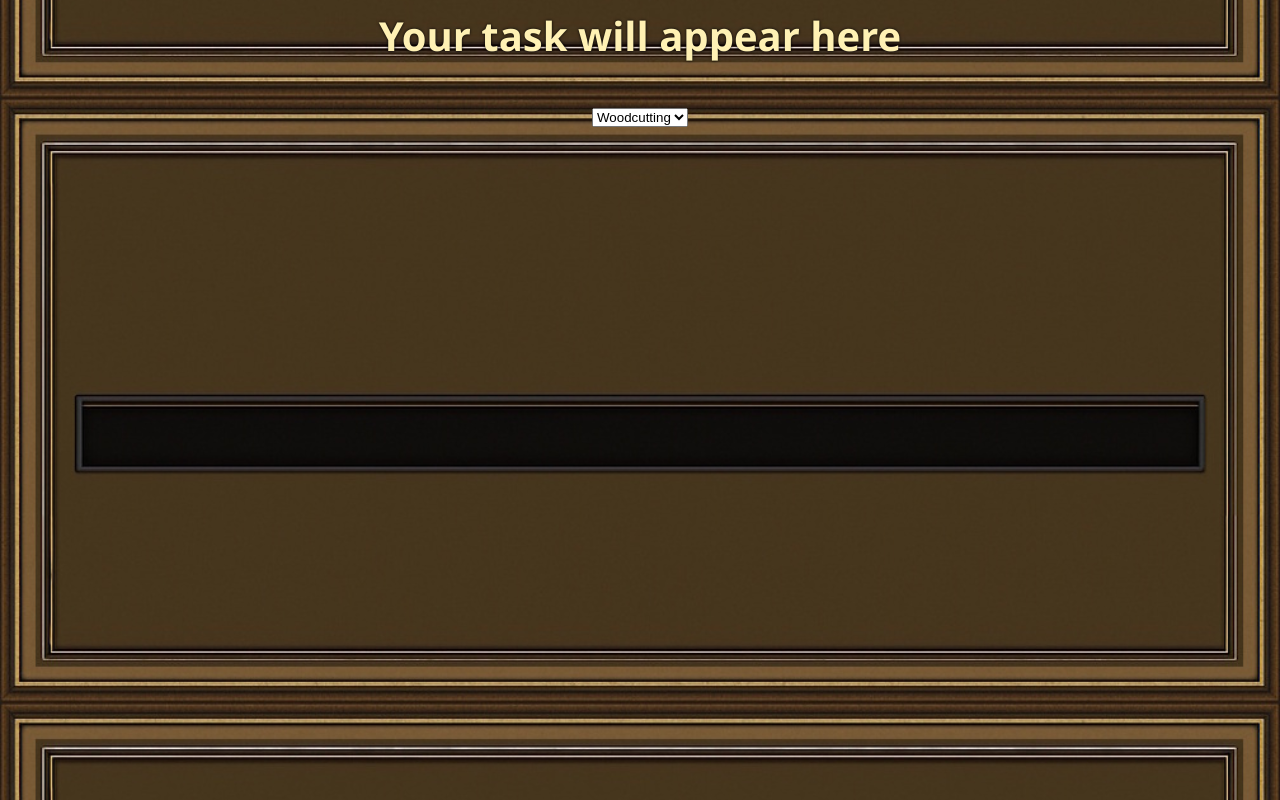
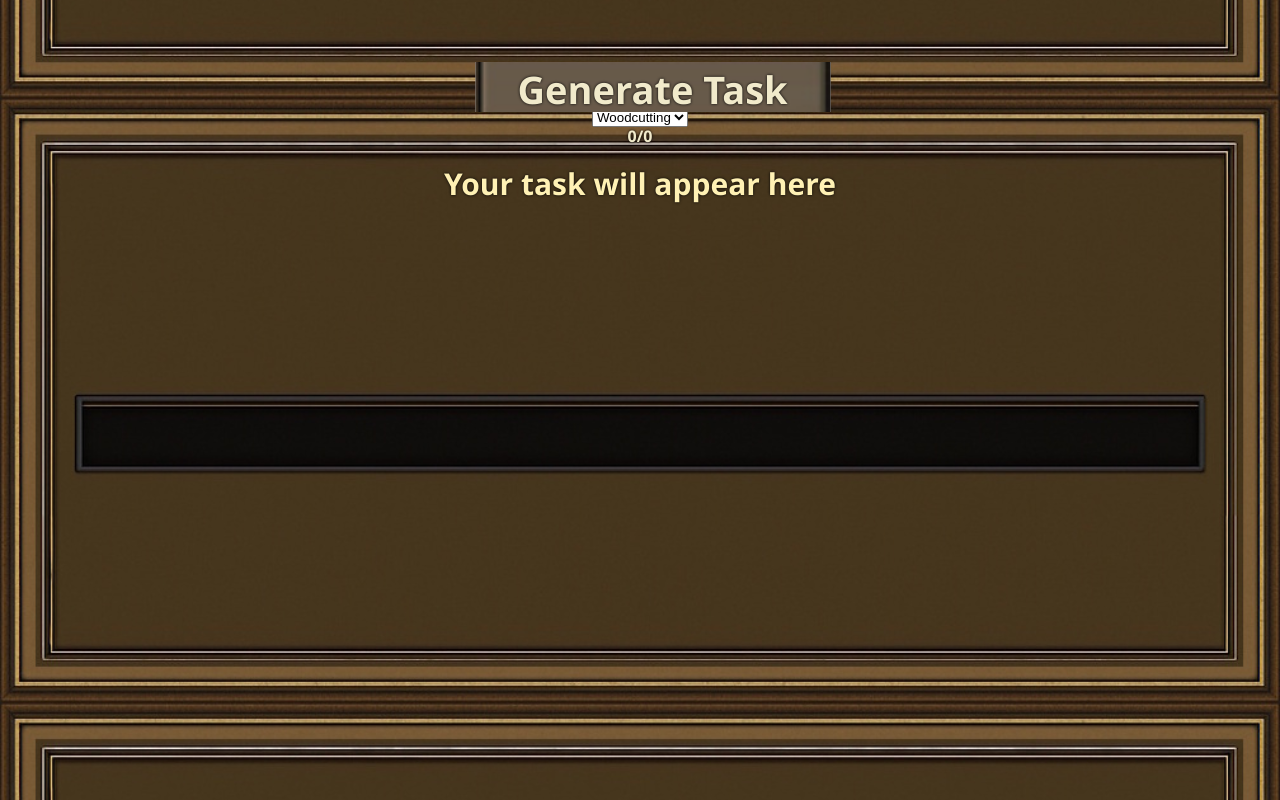
Before and after one commit to pitchblac23/SkillTaskGenerator, a plain HTML site: page index.html in a window 1280 px wide. Drawn offline with Linux system fonts and the light colour scheme.

Commit message:
almost fixed up

```diff
--- a/appconfig.json
+++ b/appconfig.json
@@ -5,7 +5,7 @@
   "configUrl": "./appconfig.json",
   "iconUrl": "./assets/icon.png",
   "defaultWidth": 604,
-  "defaultHeight": 255,
+  "defaultHeight": 252,
   "minWidth": 5,
   "minHeight": 5,
   "requestHandlers": [ ],
--- a/styles/style.css
+++ b/styles/style.css
@@ -30,8 +30,8 @@ body {
 
 #button-box {
   position: absolute;
-  bottom: 500px;
-  left: 50%;
+  bottom: -104px;
+  left: 51%;
   transform: translateX(-50%);
   display: flex;
   gap: 15px;
@@ -61,12 +61,12 @@ body {
 
 #task-overlay {
   position: absolute;
-  top: 0px;               /* adjust based on layout */
+  top: 155px;               /* adjust based on layout */
   left: inherit;
   transform: translateX(-50%);
   white-space: nowrap;
   text-align: center;
-  font-size: 40px;
+  font-size: 30px;
   color: #fff1b4;
   font-weight: bold;
   text-shadow: 0 0 3px #000;
@@ -75,7 +75,7 @@ body {
 
 #task-progress {
   position: absolute;
-  top: -72px;           /* Adjust based on bar placement */
+  top: 128px;           /* Adjust based on bar placement */
   left: inherit;
   transform: translate(-50%, -50%);
   font-size: 16px;
```
